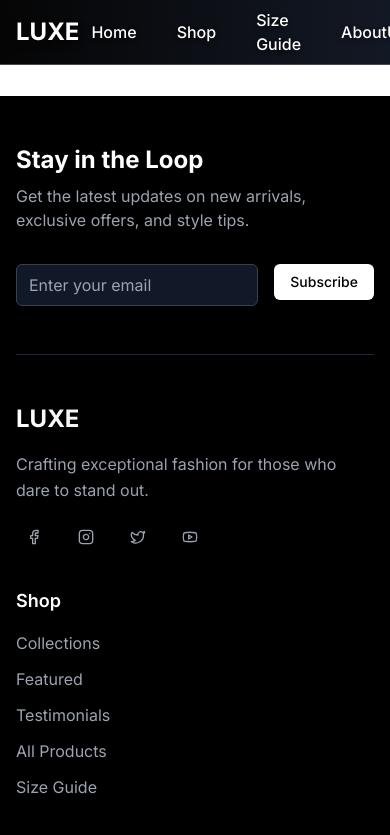
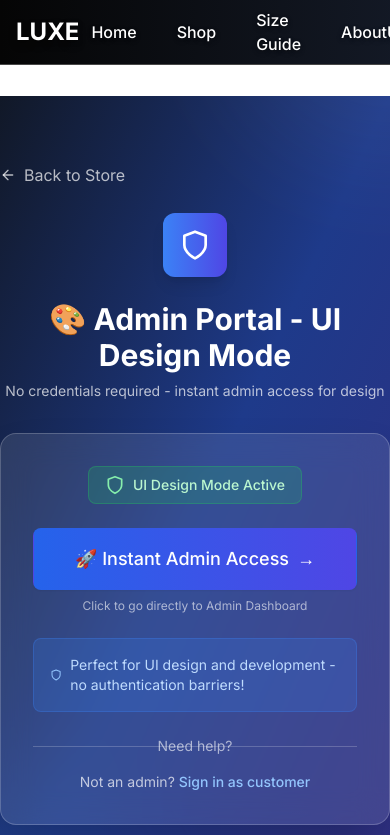
Before and after one commit to BOBBY01151/E.Com_Project, a React (Vite) app in the folder frontend/: page /admin/login in a window 390 px wide. Shown: the top 835 px of the page. Built offline with nearby package versions, Linux system fonts and the light colour scheme.

Commit message:
AdminDashoBoard

```diff
--- a/frontend/src/App.jsx
+++ b/frontend/src/App.jsx
@@ -19,6 +19,7 @@ import Profile from './pages/Profile'
 import ShopCollection from './pages/ShopCollection'
 import Orders from './pages/Orders'
 import OrderDetail from './pages/OrderDetail'
+import AdminLogin from './pages/AdminLogin'
 import AdminDashboard from './pages/AdminDashboard'
 import AdminProducts from './pages/AdminProducts'
 import AdminOrders from './pages/AdminOrders'
@@ -152,6 +153,7 @@ function App() {
           } />
 
           {/* Admin Routes */}
+          <Route path="/admin/login" element={<AdminLogin />} />
           <Route path="/admin" element={
             <ProtectedRoute adminOnly>
               <AdminDashboard />
--- a/frontend/src/components/FigmaHeader.jsx
+++ b/frontend/src/components/FigmaHeader.jsx
@@ -1,6 +1,6 @@
 import { useEffect, useState } from 'react'
 import { Button } from './ui/button'
-import { ShoppingBag, User, Search } from 'lucide-react'
+import { ShoppingBag, User, Search, Shield } from 'lucide-react'
 import { Link } from 'react-router-dom'
 import { useCart } from '../FigmaUI/src/contexts/CartContext'
 
@@ -176,6 +176,19 @@ const FigmaHeader = () => {
                 )}
               </Link>
             </Button>
+
+            {/* Admin Access Link */}
+            <Button
+              variant="ghost"
+              size="icon"
+              className={`hidden lg:flex transition-all duration-300 hover:scale-110 ${isScrolled ? 'text-black hover:bg-black/10' : 'text-white hover:bg-white/20'}`}
+              style={{ color: isScrolled ? '#000' : '#fff' }}
+              asChild
+            >
+              <Link to="/admin/login" title="Admin Access">
+                <Shield className="h-5 w-5" />
+              </Link>
+            </Button>
           </div>
         </div>
       </div>
--- a/frontend/src/components/ProtectedRoute.jsx
+++ b/frontend/src/components/ProtectedRoute.jsx
@@ -5,11 +5,11 @@ const ProtectedRoute = ({ children, adminOnly = false }) => {
   const { user } = useSelector((state) => state.auth)
 
   if (!user) {
-    return <Navigate to="/login" replace />
+    return <Navigate to={adminOnly ? "/admin/login" : "/login"} replace />
   }
 
   if (adminOnly && user.role !== 'admin') {
-    return <Navigate to="/" replace />
+    return <Navigate to="/admin/login" replace />
   }
 
   return children
--- /dev/null
+++ b/frontend/src/pages/AdminLogin.jsx
@@ -0,0 +1,180 @@
+import { useState, useEffect } from 'react'
+import { useDispatch, useSelector } from 'react-redux'
+import { Link, useNavigate, useLocation } from 'react-router-dom'
+import { login } from '../store/slices/authSlice'
+import { toast } from 'react-hot-toast'
+import { Eye, EyeOff, Mail, Lock, Shield, ArrowLeft } from 'lucide-react'
+
+const AdminLogin = () => {
+  const [formData, setFormData] = useState({
+    email: '',
+    password: ''
+  })
+  const [showPassword, setShowPassword] = useState(false)
+
+  const { email, password } = formData
+  const { isLoading, isSuccess, user } = useSelector((state) => state.auth)
+  const dispatch = useDispatch()
+  const navigate = useNavigate()
+  const location = useLocation()
+
+  const redirect = location.search ? location.search.split('=')[1] : '/admin'
+
+  useEffect(() => {
+    if (isSuccess || user) {
+      if (user?.role === 'admin') {
+        navigate(redirect)
+      } else {
+        toast.error('Access denied. Admin privileges required.')
+        dispatch({ type: 'auth/logout' })
+      }
+    }
+  }, [isSuccess, user, navigate, redirect, dispatch])
+
+  const handleChange = (e) => {
+    setFormData((prevState) => ({
+      ...prevState,
+      [e.target.name]: e.target.value
+    }))
+  }
+
+  const handleSubmit = (e) => {
+    e.preventDefault()
+
+    // For UI design purposes - bypass authentication
+    handleDesignModeAccess()
+  }
+
+  const handleDesignModeAccess = () => {
+    // Create a mock admin user for design/development purposes
+    const mockAdminUser = {
+      _id: 'admin-123',
+      name: 'Admin User',
+      email: 'admin@example.com',
+      role: 'admin',
+      token: 'mock-admin-token'
+    }
+
+    // Store in localStorage and Redux
+    localStorage.setItem('user', JSON.stringify(mockAdminUser))
+    dispatch({
+      type: 'auth/loginSuccess',
+      payload: mockAdminUser
+    })
+
+    toast.success('🚀 Redirecting to Admin Dashboard...')
+
+    // Small delay to ensure state is updated before navigation
+    setTimeout(() => {
+      navigate('/admin', { replace: true })
+    }, 100)
+  }
+
+  return (
+    <div className="min-h-screen bg-gradient-to-br from-gray-900 via-blue-900 to-indigo-900 flex flex-col justify-center py-12 sm:px-6 lg:px-8">
+      {/* Background Pattern */}
+      <div className="absolute inset-0 overflow-hidden">
+        <div className="absolute -top-40 -right-40 w-80 h-80 bg-white opacity-5 rounded-full blur-3xl"></div>
+        <div className="absolute -bottom-40 -left-40 w-80 h-80 bg-blue-400 opacity-5 rounded-full blur-3xl"></div>
+      </div>
+
+      <div className="relative z-10 sm:mx-auto sm:w-full sm:max-w-md">
+        {/* Back to Home Link */}
+        <div className="mb-6">
+          <Link
+            to="/"
+            className="inline-flex items-center text-white/70 hover:text-white transition-colors"
+          >
+            <ArrowLeft className="h-4 w-4 mr-2" />
+            Back to Store
+          </Link>
+        </div>
+
+        {/* Logo and Header */}
+        <div className="text-center">
+          <div className="flex justify-center">
+            <div className="w-16 h-16 bg-gradient-to-r from-blue-500 to-indigo-600 rounded-xl flex items-center justify-center shadow-lg">
+              <Shield className="h-8 w-8 text-white" />
+            </div>
+          </div>
+          <h2 className="mt-6 text-center text-3xl font-bold text-white">
+            🎨 Admin Portal - UI Design Mode
+          </h2>
+          <p className="mt-2 text-center text-sm text-white/70">
+            No credentials required - instant admin access for design
+          </p>
+        </div>
+
+        {/* Login Form */}
+        <div className="mt-8 bg-white/10 backdrop-blur-lg rounded-2xl shadow-2xl border border-white/20 p-8">
+          <div className="space-y-6">
+            {/* UI Design Mode Notice */}
+            <div className="text-center">
+              <div className="inline-flex items-center px-4 py-2 bg-green-500/20 border border-green-500/30 rounded-lg">
+                <Shield className="h-5 w-5 text-green-300 mr-2" />
+                <span className="text-green-200 text-sm font-medium">UI Design Mode Active</span>
+              </div>
+            </div>
+
+            <div>
+              <button
+                type="button"
+                onClick={handleDesignModeAccess}
+                className="w-full flex justify-center items-center py-4 px-4 border border-transparent rounded-lg shadow-sm text-lg font-medium text-white bg-gradient-to-r from-blue-600 to-indigo-600 hover:from-blue-700 hover:to-indigo-700 focus:outline-none focus:ring-2 focus:ring-offset-2 focus:ring-blue-500 transition-all duration-200 hover:scale-105 transform"
+              >
+                <span>🚀 Instant Admin Access</span>
+                <span className="ml-2">→</span>
+              </button>
+              <p className="mt-2 text-xs text-center text-white/60">
+                Click to go directly to Admin Dashboard
+              </p>
+            </div>
+          </div>
+
+          {/* Additional Info */}
+          <div className="mt-6 p-4 bg-blue-500/20 border border-blue-500/30 rounded-lg">
+            <div className="flex items-center">
+              <Shield className="h-5 w-5 text-blue-300 mr-2" />
+              <p className="text-sm text-blue-200">
+                Perfect for UI design and development - no authentication barriers!
+              </p>
+            </div>
+          </div>
+
+          {/* Alternative Login Options */}
+          <div className="mt-6">
+            <div className="relative">
+              <div className="absolute inset-0 flex items-center">
+                <div className="w-full border-t border-white/20" />
+              </div>
+              <div className="relative flex justify-center text-sm">
+                <span className="px-2 bg-transparent text-white/60">Need help?</span>
+              </div>
+            </div>
+
+            <div className="mt-4 text-center">
+              <p className="text-sm text-white/70">
+                Not an admin?{' '}
+                <Link
+                  to="/login"
+                  className="font-medium text-blue-300 hover:text-blue-200 transition-colors"
+                >
+                  Sign in as customer
+                </Link>
+              </p>
+            </div>
+          </div>
+        </div>
+
+        {/* Footer */}
+        <div className="mt-8 text-center">
+          <p className="text-xs text-white/50">
+            © 2024 E-Commerce Store. All rights reserved.
+          </p>
+        </div>
+      </div>
+    </div>
+  )
+}
+
+export default AdminLogin
--- a/frontend/src/pages/Login.jsx
+++ b/frontend/src/pages/Login.jsx
@@ -3,7 +3,7 @@ import { useDispatch, useSelector } from 'react-redux'
 import { Link, useNavigate, useLocation } from 'react-router-dom'
 import { login } from '../store/slices/authSlice'
 import { toast } from 'react-hot-toast'
-import { Eye, EyeOff, Mail, Lock } from 'lucide-react'
+import { Eye, EyeOff, Mail, Lock, Shield } from 'lucide-react'
 
 const Login = () => {
   const [formData, setFormData] = useState({
@@ -47,6 +47,31 @@ const Login = () => {
     }
 
     dispatch(login(userData))
+  }
+
+  const handleAdminAccess = () => {
+    // Create a mock admin user for design/development purposes
+    const mockAdminUser = {
+      _id: 'admin-123',
+      name: 'Admin User',
+      email: 'admin@example.com',
+      role: 'admin',
+      token: 'mock-admin-token'
+    }
+
+    // Store in localStorage and Redux
+    localStorage.setItem('user', JSON.stringify(mockAdminUser))
+    dispatch({
+      type: 'auth/loginSuccess',
+      payload: mockAdminUser
+    })
+
+    toast.success('🎨 Redirecting to Admin Dashboard...')
+
+    // Small delay to ensure state is updated before navigation
+    setTimeout(() => {
+      navigate('/admin', { replace: true })
+    }, 100)
   }
 
   return (
@@ -206,6 +231,22 @@ const Login = () => {
                 <span className="ml-2">Facebook</span>
               </button>
             </div>
+
+            {/* Admin Access Button */}
+            <div className="mt-6">
+              <button
+                type="button"
+                onClick={handleAdminAccess}
+                className="w-full inline-flex justify-center items-center py-3 px-4 border border-transparent rounded-md shadow-sm bg-gradient-to-r from-purple-600 to-indigo-600 text-sm font-medium text-white hover:from-purple-700 hover:to-indigo-700 focus:outline-none focus:ring-2 focus:ring-offset-2 focus:ring-purple-500 transition-all duration-200 hover:scale-105 transform"
+              >
+                <Shield className="h-5 w-5 mr-2" />
+                <span>🎨 UI Design - Admin Access</span>
+                <span className="ml-2">→</span>
+              </button>
+              <p className="mt-2 text-xs text-center text-gray-500">
+                Click to go directly to Admin Dashboard (/admin)
+              </p>
+            </div>
           </div>
         </div>
       </div>
```
